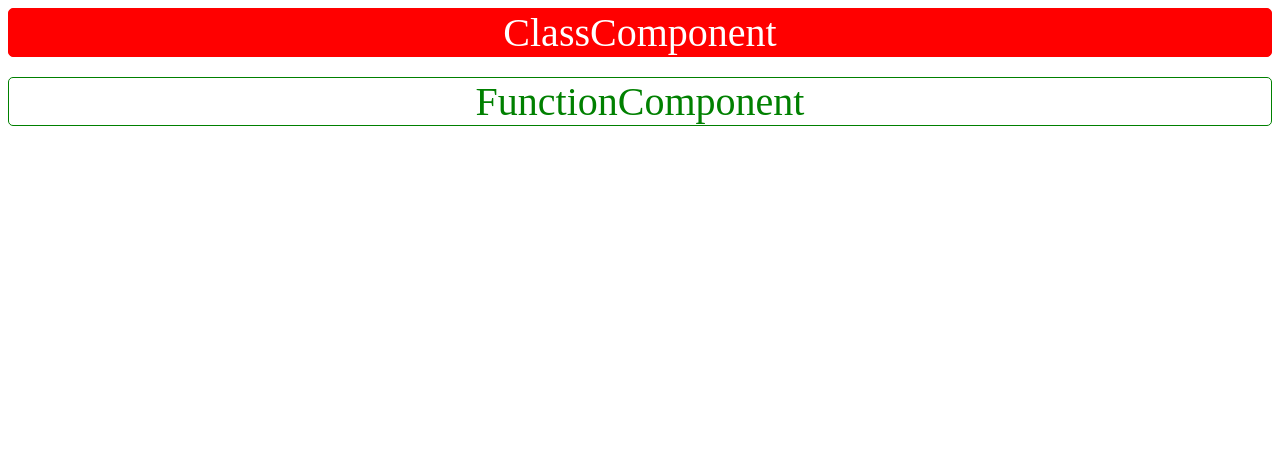
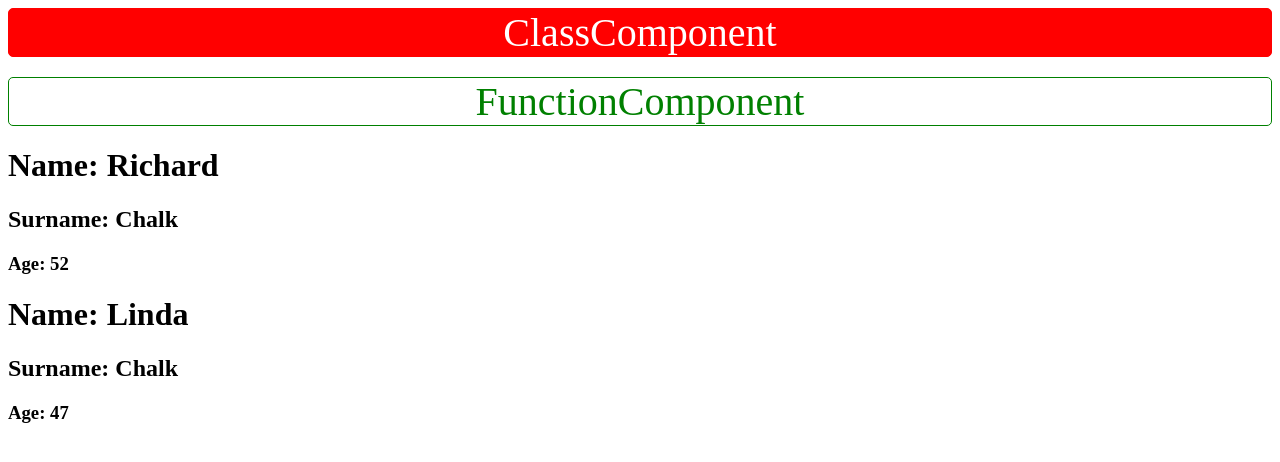
Before and after one commit to RichardChalk/reactIntro_end, a React (Create React App) app: page / in a window 1280 px wide. Shown: the top 462 px of the page. Built offline with nearby package versions, Linux system fonts and the light colour scheme.

Commit message:
incl props

```diff
--- a/src/App.js
+++ b/src/App.js
@@ -1,11 +1,14 @@
 import ClassComponent from "./Components/ClassComponent";
 import { FunctionComponent } from "./Components/FunctionComponent";
+import { Person } from "./Components/Person";
 
 function App() {
   return (
     <div>
       <ClassComponent />
       <FunctionComponent />
+      <Person name={"Richard"} surName={"Chalk"} age={"52"} />
+      <Person name={"Linda"} surName={"Chalk"} age={"47"} />
     </div>
   );
 }
--- /dev/null
+++ b/src/Components/Person.js
@@ -0,0 +1,11 @@
+import React from "react";
+
+export const Person = (props) => {
+  return (
+    <>
+      <h1>Name: {props.name}</h1>
+      <h2>Surname: {props.surName}</h2>
+      <h3>Age: {props.age}</h3>
+    </>
+  );
+};
```
